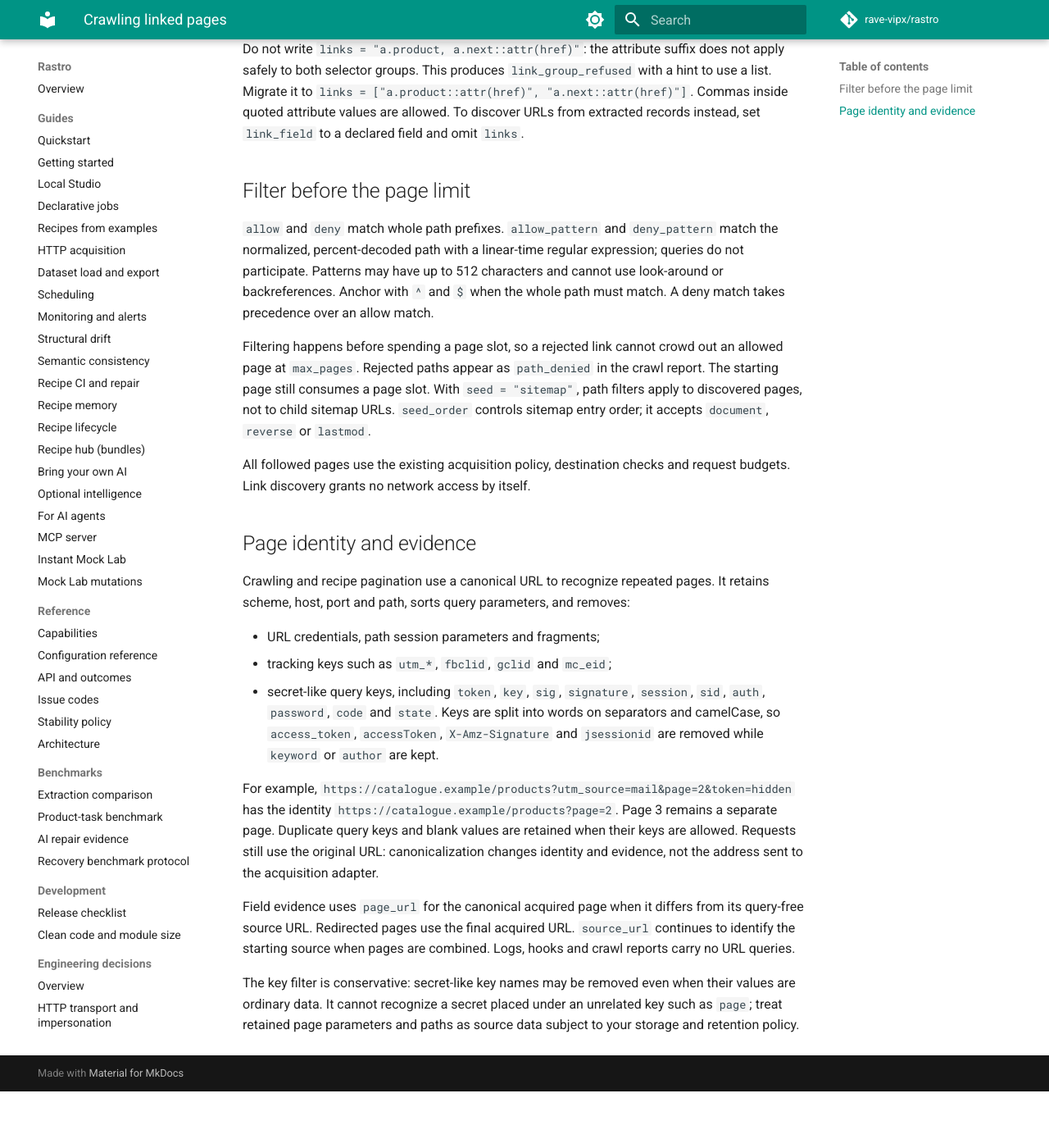
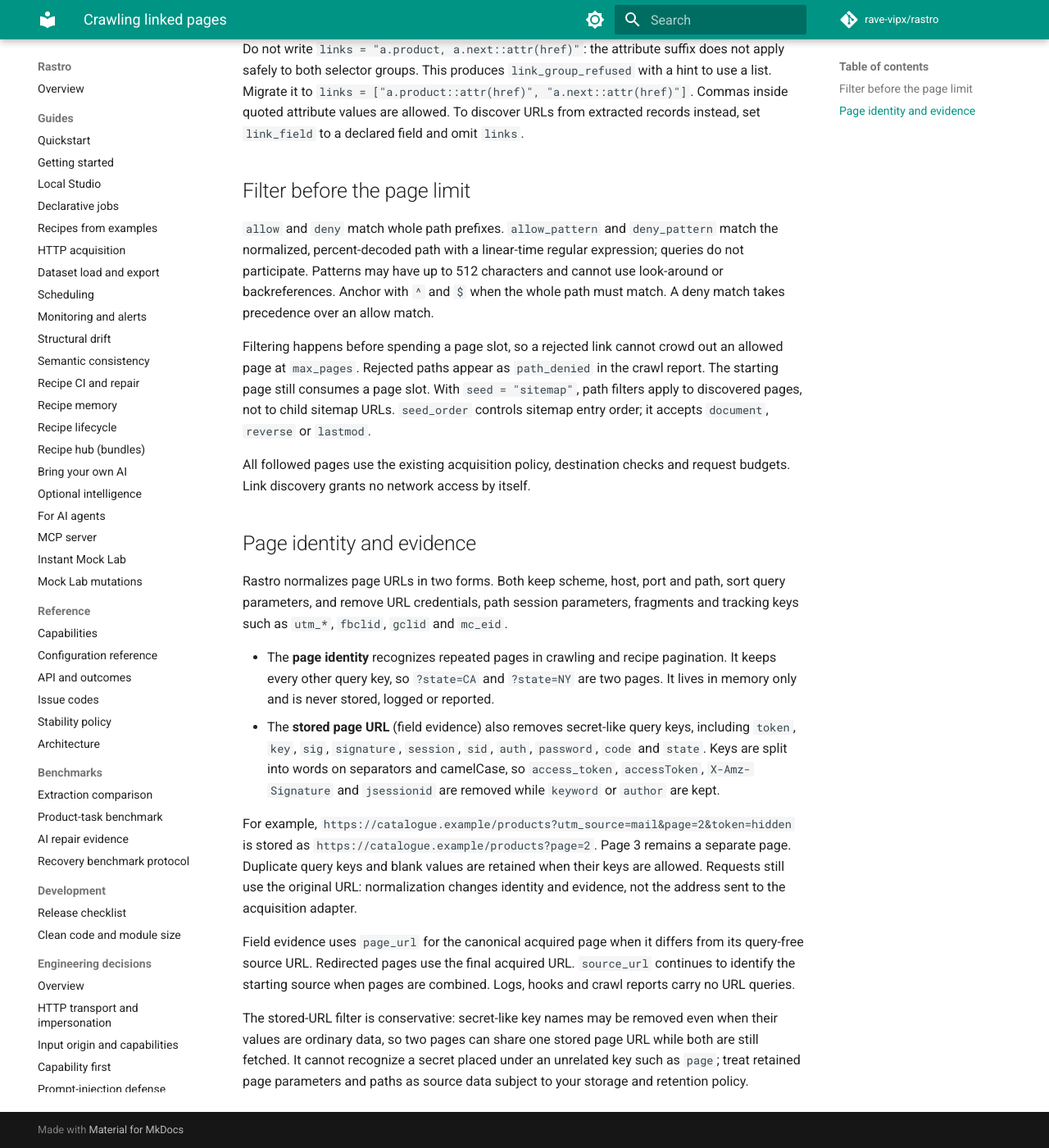
Before and after one commit to rave-vipx/rastro, an MkDocs documentation site: the page built from docs/crawling.md, in a window 1280 px wide and 1400 px high, scrolled down 488 px. Shown: the whole window at 82% size. Built offline with MkDocs 1.6.1 and Material for MkDocs 9.7.7, drawn with Linux system fonts in a browser that asks for light colours; comment, search, counter and statistics services are not loaded; before the commit the page ends 1819 px from its top, so only the background shows below that.

Commit message:
fix(spider): page identity keeps secret-like keys so distinct pages are not skipped
Repeat detection in crawling and pagination now uses an in-memory page
identity that drops only tracking keys, so ?state=CA and ?state=NY are both
fetched. Stored evidence still uses the canonical page URL without
secret-like keys.

Co-Authored-By: Claude Opus 5.5 <noreply@anthropic.com>

```diff
--- a/docs/crawling.md
+++ b/docs/crawling.md
@@ -46,20 +46,23 @@ request budgets. Link discovery grants no network access by itself.
 
 ## Page identity and evidence
 
-Crawling and recipe pagination use a canonical URL to recognize repeated pages.
-It retains scheme, host, port and path, sorts query parameters, and removes:
+Rastro normalizes page URLs in two forms. Both keep scheme, host, port and path,
+sort query parameters, and remove URL credentials, path session parameters,
+fragments and tracking keys such as `utm_*`, `fbclid`, `gclid` and `mc_eid`.
 
-- URL credentials, path session parameters and fragments;
-- tracking keys such as `utm_*`, `fbclid`, `gclid` and `mc_eid`;
-- secret-like query keys, including `token`, `key`, `sig`, `signature`, `session`,
-  `sid`, `auth`, `password`, `code` and `state`. Keys are split into words on
-  separators and camelCase, so `access_token`, `accessToken`, `X-Amz-Signature` and
-  `jsessionid` are removed while `keyword` or `author` are kept.
+- The **page identity** recognizes repeated pages in crawling and recipe pagination.
+  It keeps every other query key, so `?state=CA` and `?state=NY` are two pages. It
+  lives in memory only and is never stored, logged or reported.
+- The **stored page URL** (field evidence) also removes secret-like query keys,
+  including `token`, `key`, `sig`, `signature`, `session`, `sid`, `auth`, `password`,
+  `code` and `state`. Keys are split into words on separators and camelCase, so
+  `access_token`, `accessToken`, `X-Amz-Signature` and `jsessionid` are removed while
+  `keyword` or `author` are kept.
 
 For example, `https://catalogue.example/products?utm_source=mail&page=2&token=hidden`
-has the identity `https://catalogue.example/products?page=2`. Page 3 remains a separate
+is stored as `https://catalogue.example/products?page=2`. Page 3 remains a separate
 page. Duplicate query keys and blank values are retained when their keys are allowed.
-Requests still use the original URL: canonicalization changes identity and evidence,
+Requests still use the original URL: normalization changes identity and evidence,
 not the address sent to the acquisition adapter.
 
 Field evidence uses `page_url` for the canonical acquired page when it differs from
@@ -67,7 +70,8 @@ its query-free source URL. Redirected pages use the final acquired URL. `source_
 continues to identify the starting source when pages are combined. Logs, hooks and
 crawl reports carry no URL queries.
 
-The key filter is conservative: secret-like key names may be removed even when their
-values are ordinary data. It cannot recognize a secret placed under an unrelated key
+The stored-URL filter is conservative: secret-like key names may be removed even when
+their values are ordinary data, so two pages can share one stored page URL while
+both are still fetched. It cannot recognize a secret placed under an unrelated key
 such as `page`; treat retained page parameters and paths as source data subject to
 your storage and retention policy.
```
Also changed, not shown: 5 other files.
